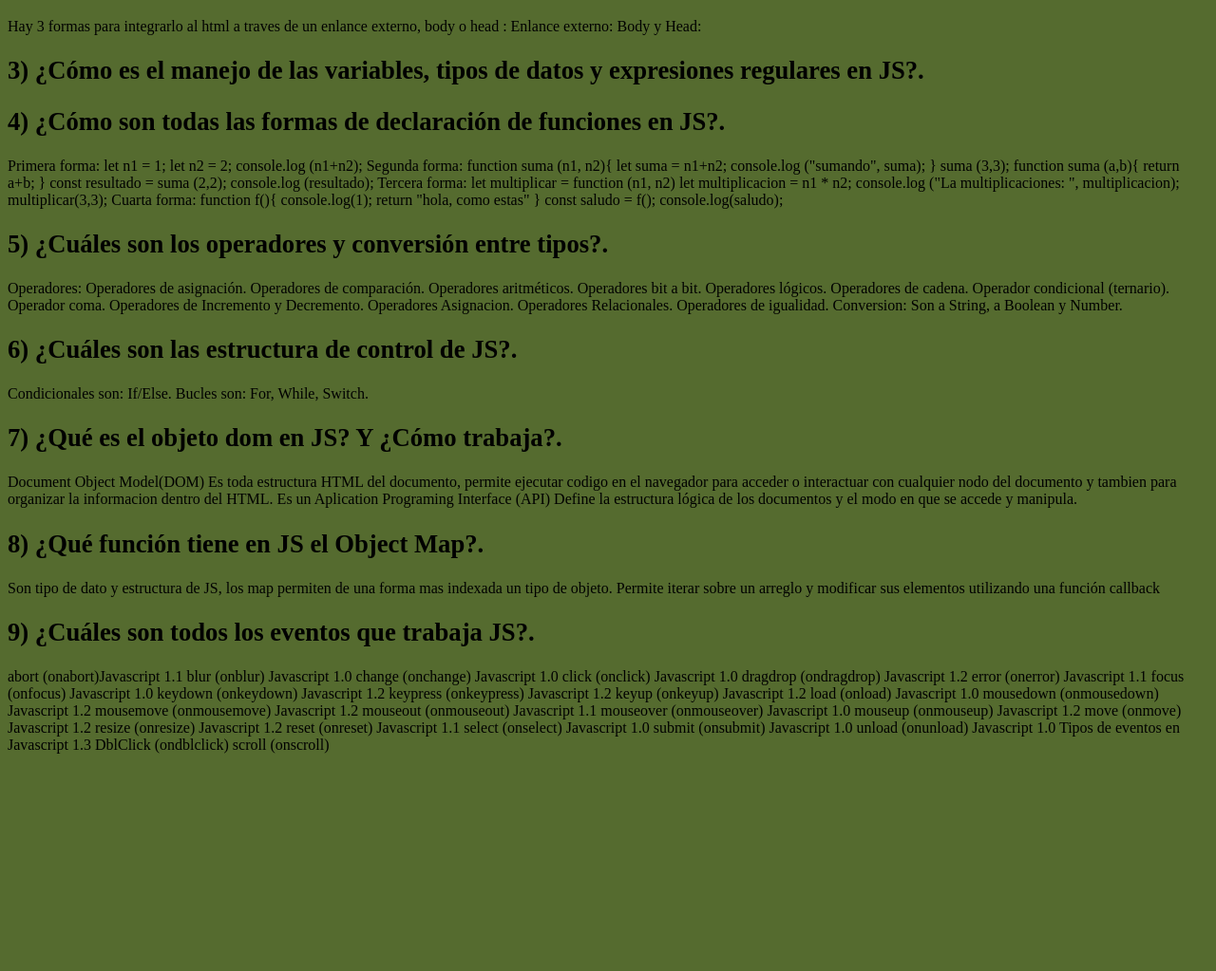
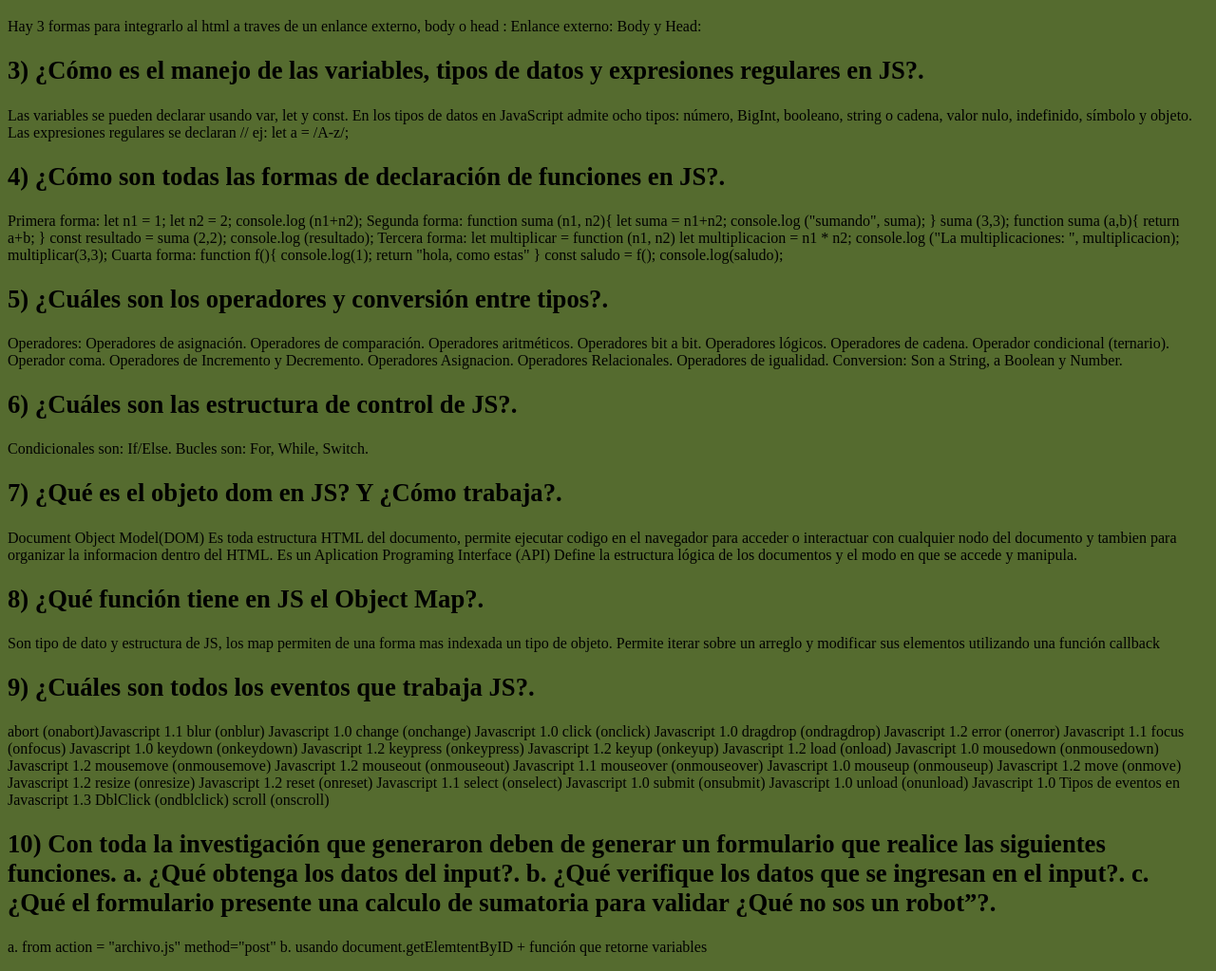
Before and after one commit to Facundo7Rodriguez/Trabajo-Practico-N6-JS-, a plain HTML site: page index.html in a window 1280 px wide. Shown: the part 216-1239 px from the top of the page at 95% size. Before the commit the page ends 1026 px from the top, so only its background shows below. Drawn offline with Linux system fonts and the light colour scheme.

Commit message:
Ejercicios 3 y 10

```diff
--- a/index.html
+++ b/index.html
@@ -40,7 +40,8 @@
 
         <h2>3) ¿Cómo es el manejo de las variables, tipos de datos y expresiones regulares en JS?.</h2>
         <p>
-
+            Las variables se pueden declarar usando var, let y const. En los tipos de datos en JavaScript admite ocho tipos: número, BigInt, booleano, string o cadena, valor nulo, indefinido, símbolo y objeto.
+            Las expresiones regulares se declaran // ej: let a = /A-z/;
         </p>
 
         <h2>4) ¿Cómo son todas las formas de declaración de funciones en JS?.</h2>
@@ -142,5 +143,15 @@
             DblClick (ondblclick)
             scroll (onscroll)
         </p>
+        <h2>10) Con toda la investigación que generaron deben de generar un formulario que realice las
+            siguientes funciones.
+                a. ¿Qué obtenga los datos del input?.
+                b. ¿Qué verifique los datos que se ingresan en el input?.
+                c. ¿Qué el formulario presente una calculo de sumatoria para validar ¿Qué no sos
+                un robot”?.</h2>
+        <p>
+            a. from action = "archivo.js" method="post"
+            b. usando document.getElemtentByID + función que retorne variables
+        </p>
 </body>
 </html>
```
